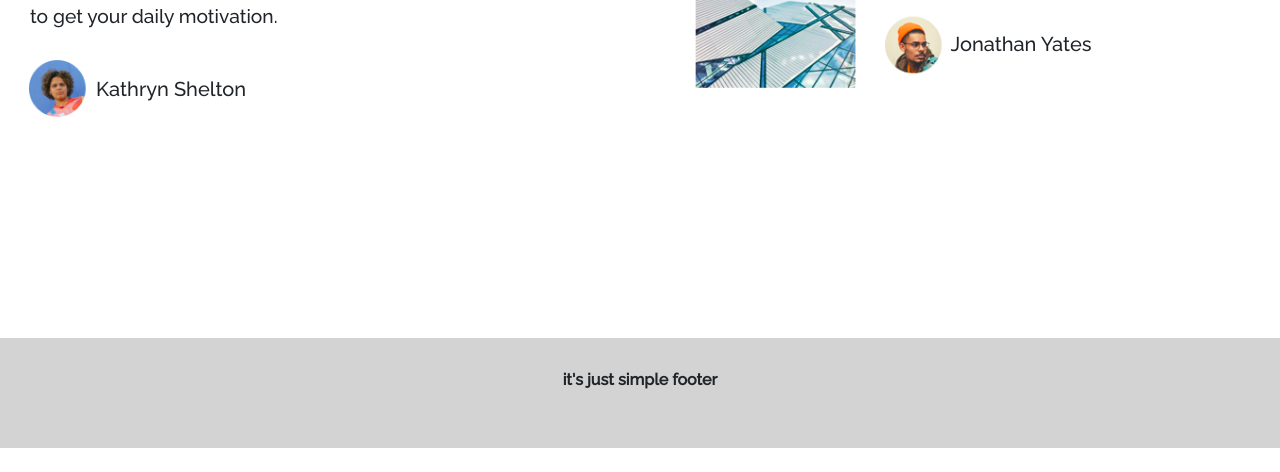
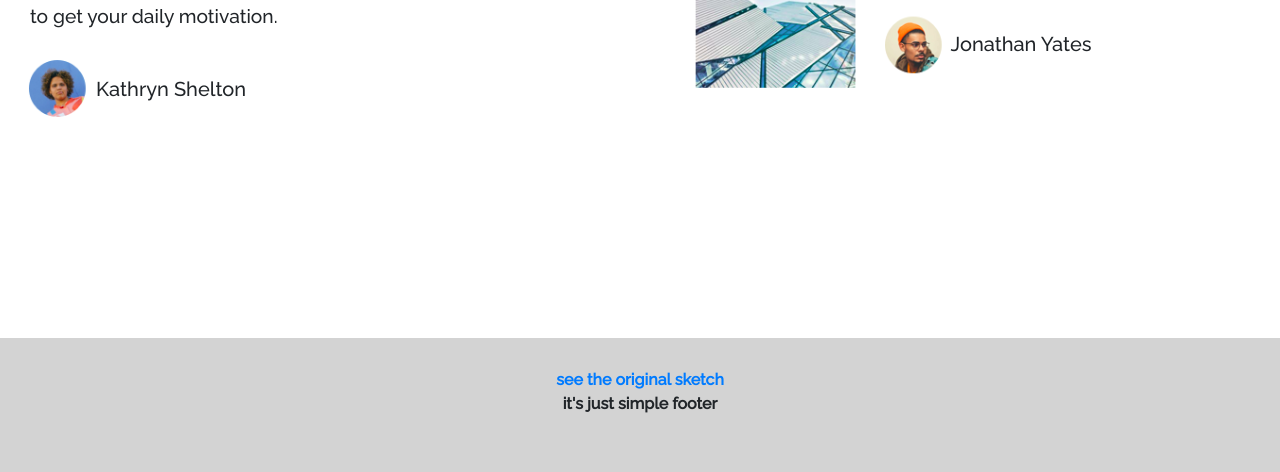
Before and after one commit to lalmiAhmed/Articles-page, a plain HTML site: page index.html in a window 1280 px wide. Shown: the part 826-1298 px from the top of the page. Before the commit the page ends 1274 px from the top, so only its background shows below. Drawn offline with nearby package versions, Linux system fonts and the light colour scheme.

Commit message:
first commit

```diff
--- a/index.html
+++ b/index.html
@@ -132,7 +132,8 @@
 
 
     <footer>
-        <p>it's just simple footer</p>
+      <a href="day_1122.png">see the original sketch</a>
+      <p>it's just simple footer</p>
     </footer>
 
     <!--Bootstrap JS-->
```
